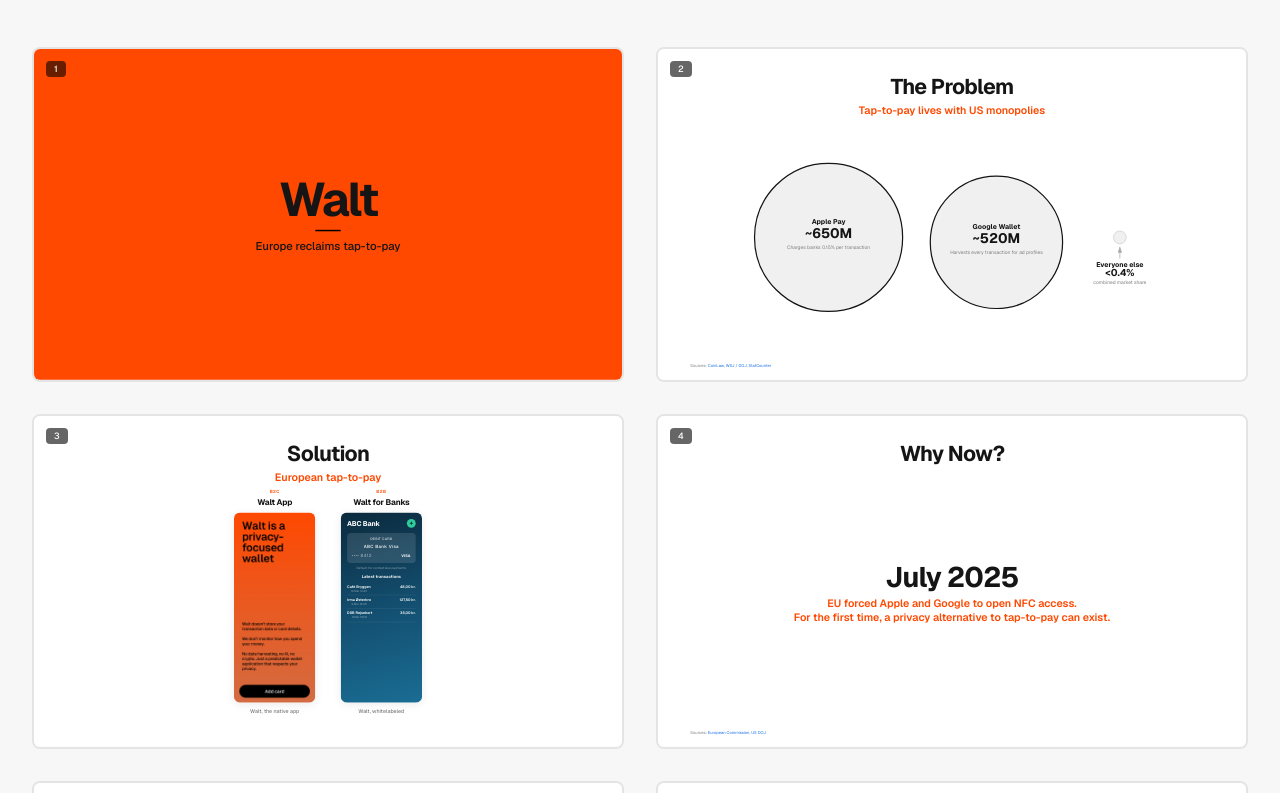
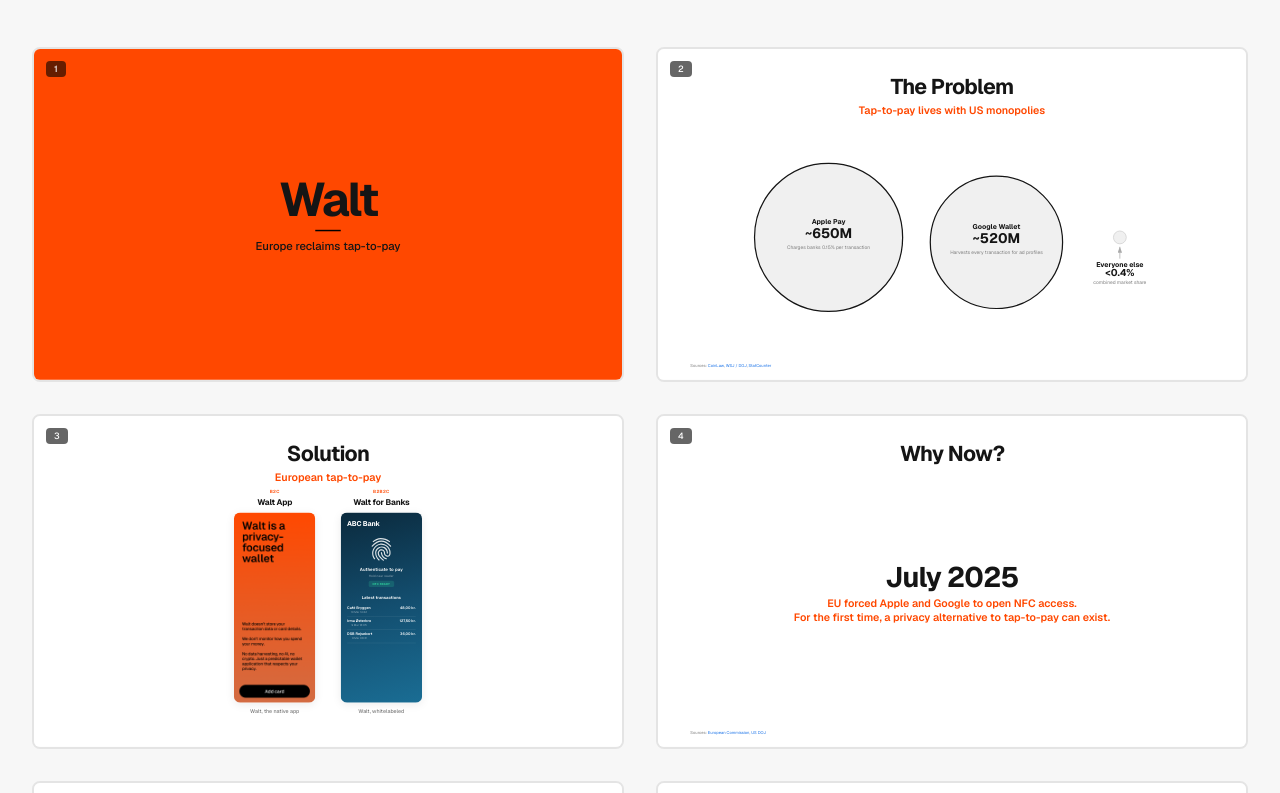
Before and after one commit to walt-app/walt-signup, a Next.js app: page /pitch in a window 1280 px wide. Shown: the part 379-1172 px from the top of the page. Built offline with nearby package versions, Linux system fonts and the light colour scheme.

Commit message:
Replace B2B phone mockup with NFC passkey fingerprint UI (#60)
* Replace B2B phone mockup with NFC passkey fingerprint UI (#60)

* Remove plus button from B2B phone mockup

* Change B2B label to B2B2C on Solution slide

```diff
--- a/pages/pitch.js
+++ b/pages/pitch.js
@@ -100,72 +100,54 @@ function FjordBankScreen() {
       display: "flex",
       justifyContent: "space-between",
       alignItems: "center",
-      marginBottom: "8%",
+      marginBottom: "6%",
     },
     logo: {
       fontSize: "clamp(8px, 1.1vw, 16px)",
       fontWeight: 800,
       letterSpacing: "-0.02em",
     },
-    plusBtn: {
-      width: "clamp(12px, 1.4vw, 22px)",
-      height: "clamp(12px, 1.4vw, 22px)",
-      borderRadius: "50%",
-      background: "#2ecc9b",
-      display: "grid",
-      placeItems: "center",
-      fontSize: "clamp(8px, 1vw, 14px)",
+    authSection: {
+      display: "flex",
+      flexDirection: "column",
+      alignItems: "center",
+      justifyContent: "center",
+      padding: "6% 0",
+    },
+    fingerprintWrap: {
+      width: "36%",
+      aspectRatio: "1",
+    },
+    prompt: {
+      fontSize: "clamp(6px, 0.7vw, 11px)",
+      fontWeight: 600,
+      letterSpacing: "0.02em",
+      margin: "6% 0 0 0",
+      textAlign: "center",
+    },
+    hint: {
+      fontSize: "clamp(4.5px, 0.5vw, 7px)",
+      opacity: 0.5,
+      margin: "2% 0 0 0",
+      textAlign: "center",
+      letterSpacing: "0.02em",
+    },
+    readyPill: {
+      display: "inline-block",
+      background: "rgba(46,204,155,0.2)",
+      color: "#2ecc9b",
+      fontSize: "clamp(4px, 0.45vw, 7px)",
       fontWeight: 700,
-      color: "#0b2a3d",
-      lineHeight: 0,
-    },
-    card: {
-      background: "rgba(255,255,255,0.12)",
-      borderRadius: "clamp(4px, 0.6vw, 10px)",
-      padding: "6% 7%",
-      marginBottom: "5%",
-    },
-    cardLabel: {
-      fontSize: "clamp(5px, 0.55vw, 8px)",
-      fontWeight: 600,
       letterSpacing: "0.06em",
       textTransform: "uppercase",
-      opacity: 0.7,
-      margin: "0 0 4% 0",
-    },
-    cardNumber: {
-      fontSize: "clamp(6px, 0.7vw, 11px)",
-      fontWeight: 500,
-      letterSpacing: "0.08em",
-      margin: 0,
-    },
-    cardRow: {
-      display: "flex",
-      justifyContent: "space-between",
-      alignItems: "center",
-      marginTop: "5%",
-    },
-    cardDots: {
-      fontSize: "clamp(6px, 0.7vw, 11px)",
-      letterSpacing: "0.1em",
-      opacity: 0.6,
-    },
-    cardBrand: {
-      fontSize: "clamp(5px, 0.6vw, 9px)",
-      fontWeight: 700,
-      letterSpacing: "0.04em",
-    },
-    nfcLabel: {
-      fontSize: "clamp(4.5px, 0.5vw, 7px)",
-      textAlign: "center",
-      opacity: 0.5,
-      margin: "0 0 6% 0",
-      letterSpacing: "0.02em",
+      padding: "2% 6%",
+      borderRadius: "clamp(2px, 0.3vw, 6px)",
+      marginTop: "4%",
     },
     sectionTitle: {
       fontSize: "clamp(5.5px, 0.65vw, 10px)",
       fontWeight: 700,
-      margin: "0 0 4% 0",
+      margin: "6% 0 4% 0",
       opacity: 0.9,
     },
     txRow: {
@@ -195,19 +177,21 @@ function FjordBankScreen() {
     <div style={s.wrap}>
       <div style={s.header}>
         <span style={s.logo}>ABC Bank</span>
-        <span style={s.plusBtn}>+</span>
       </div>
 
-      <div style={s.card}>
-        <p style={s.cardLabel}>Debit Card</p>
-        <p style={s.cardNumber}>ABC Bank Visa</p>
-        <div style={s.cardRow}>
-          <span style={s.cardDots}>•••• 8412</span>
-          <span style={s.cardBrand}>VISA</span>
+      <div style={s.authSection}>
+        <div style={s.fingerprintWrap}>
+          {/* eslint-disable-next-line @next/next/no-img-element */}
+          <img
+            src="/fingerprint.svg"
+            alt="Fingerprint authentication"
+            style={{ width: "100%", height: "100%", filter: "invert(1)", opacity: 0.85 }}
+          />
         </div>
+        <p style={s.prompt}>Authenticate to pay</p>
+        <p style={s.hint}>Hold near reader</p>
+        <span style={s.readyPill}>NFC ready</span>
       </div>
-
-      <p style={s.nfcLabel}>Default for contactless payments</p>
 
       <p style={s.sectionTitle}>Latest transactions</p>
 
@@ -257,7 +241,7 @@ function SlideSolution() {
 
             {/* B2B — Walt for Banks */}
             <div className="ps-solution-col">
-              <span className="ps-solution-segment">B2B</span>
+              <span className="ps-solution-segment">B2B2C</span>
               <p className="ps-solution-label">Walt for Banks</p>
               <div className="ps-solution-phone ps-solution-phone--bank">
                 <FjordBankScreen />
```
Also changed, not shown: public/fingerprint.svg (added).
